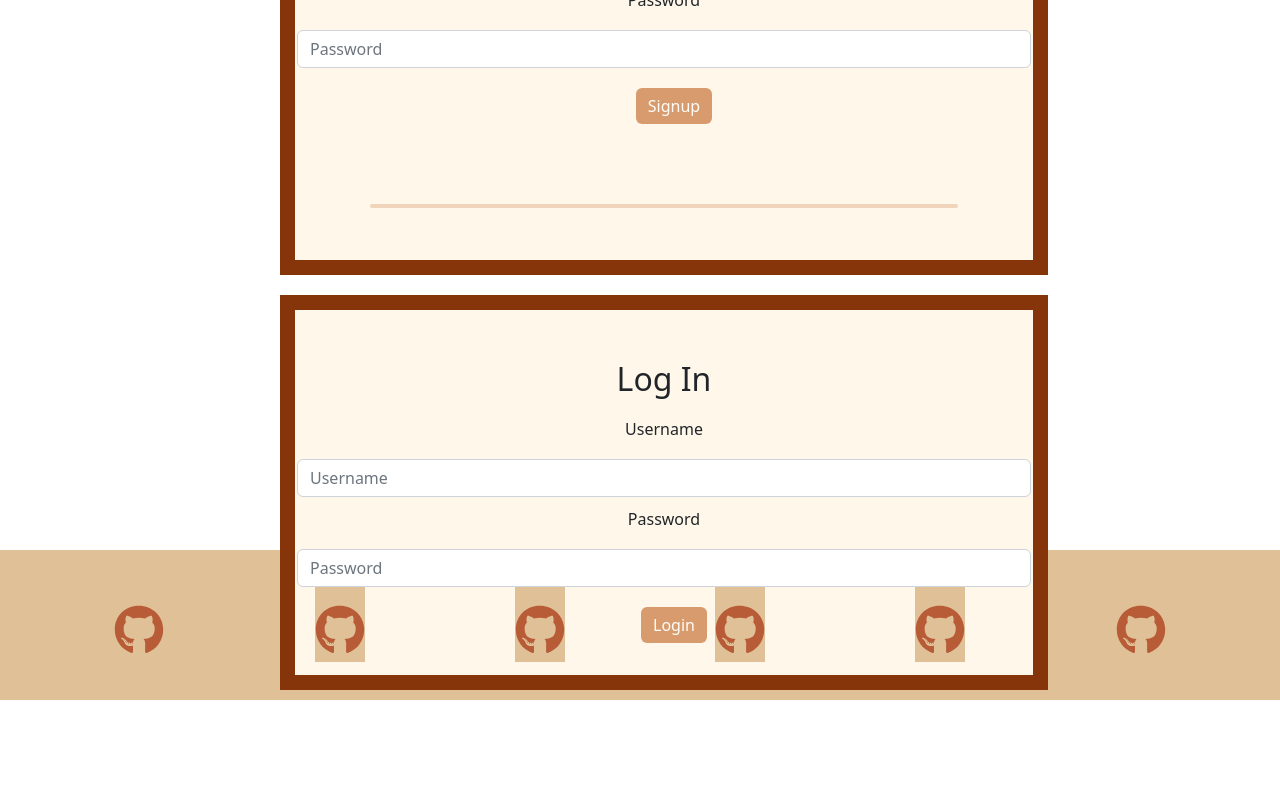
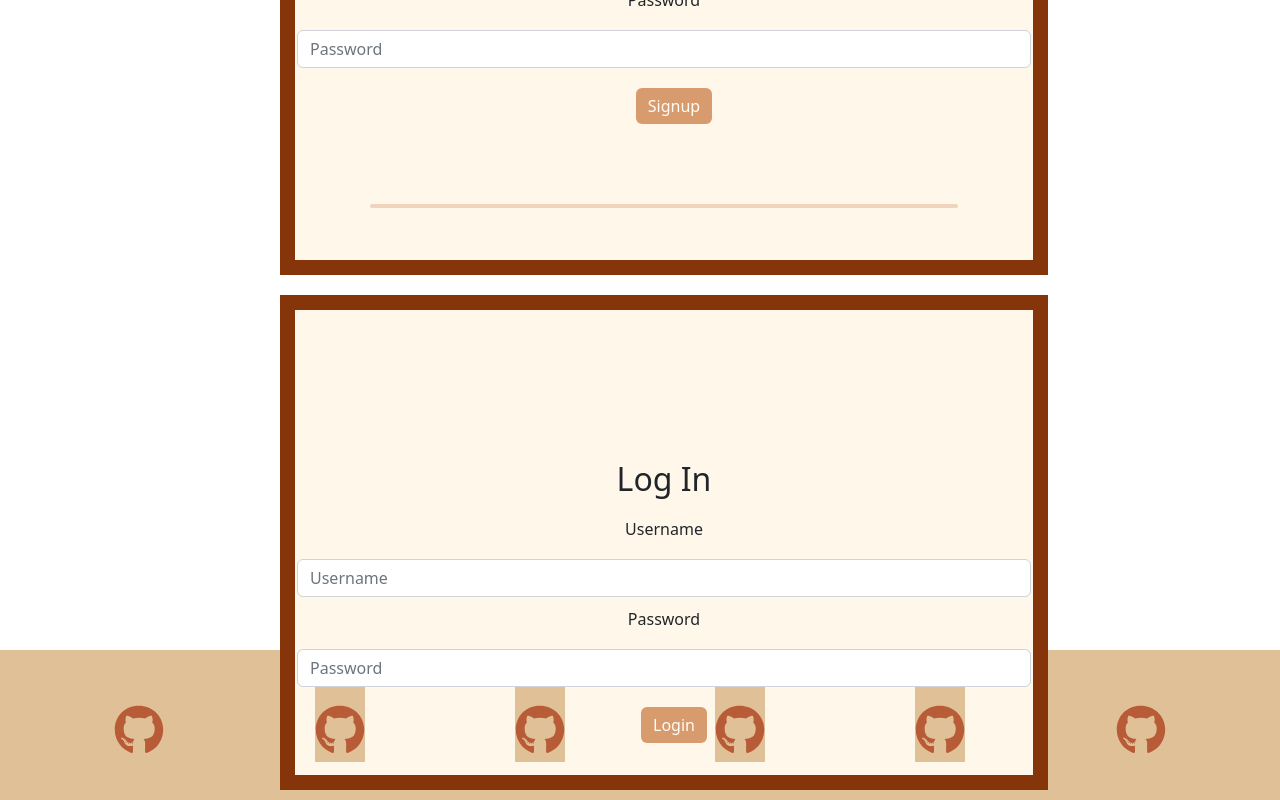
Before and after one commit to halliemestas/FitTheMood, a React (Create React App) app in the folder client/: page / in a window 1280 px wide. Shown: the part 503-1303 px from the top of the page. Before the commit the page ends 1203 px from the top, so only its background shows below. Built offline with nearby package versions, Linux system fonts and the light colour scheme.

Commit message:
Fixed universal boxes on pages and added boxes to login page

```diff
--- a/client/src/App.js
+++ b/client/src/App.js
@@ -16,6 +16,7 @@ class App extends Component {
     return (
       <Router>
         <NavBar pageWrapId={"page-wrap"} outerContainerId={"outer-container"} />
+        <div>
         <Routes>
           {/* <Route exact path="/" element={<Login />}></Route> */}
           <Route exact path="/" element={[<SignupForm />, <Login />]}></Route>
@@ -23,6 +24,7 @@ class App extends Component {
           <Route exact path="/mood" element={<Mood />}></Route>
           <Route exact path="/workout" element={<Workout />}></Route>
         </Routes>
+        </div>
         <Footer/>
       </Router>
     );
--- a/client/src/styles/universal.css
+++ b/client/src/styles/universal.css
@@ -33,14 +33,6 @@
   background-color: #FFF8EA;
   padding-top: 150px !important;
   padding-bottom: 30px;
-  width: 60%;
-  text-align: center;
-  border: 15px solid #86340A;
-  padding: 2px;
-  margin: 20px;
-  position: relative;
-  top: 160px;
-  left: 260px;
 }
 
 .paulGreeting{
@@ -215,3 +207,17 @@
 .server .skillbar-bar {
 	background: #d43227;
 }
+
+.loginDiv, .signupDiv {
+	background-color: #FFF8EA;
+    padding-top: 150px !important;
+    padding-bottom: 30px;
+	width: 60%;
+	text-align: center;
+	border: 15px solid #86340A;
+	padding: 2px;
+	margin: 20px;
+	position: relative;
+	top: 160px;
+	left: 260px;
+}
```
Also changed, not shown: client/src/Components/pages/landing.js (added, +23 -0 lines).
